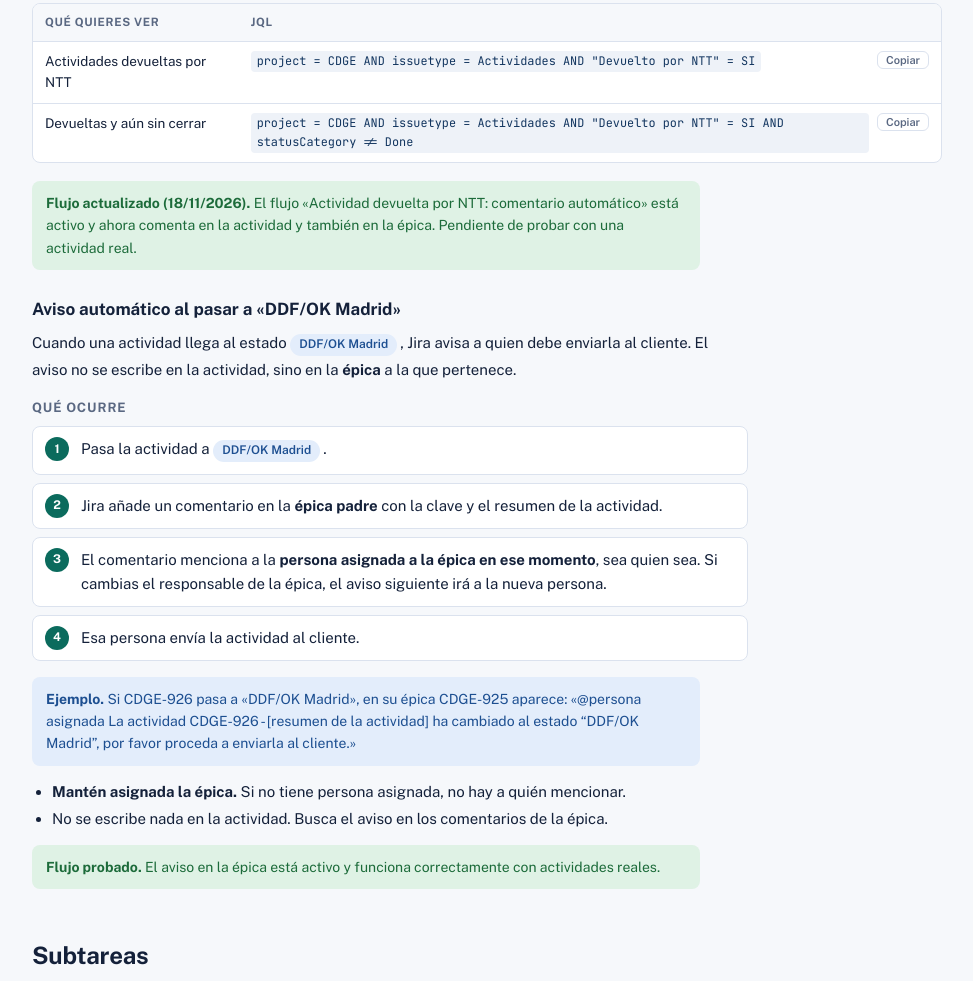
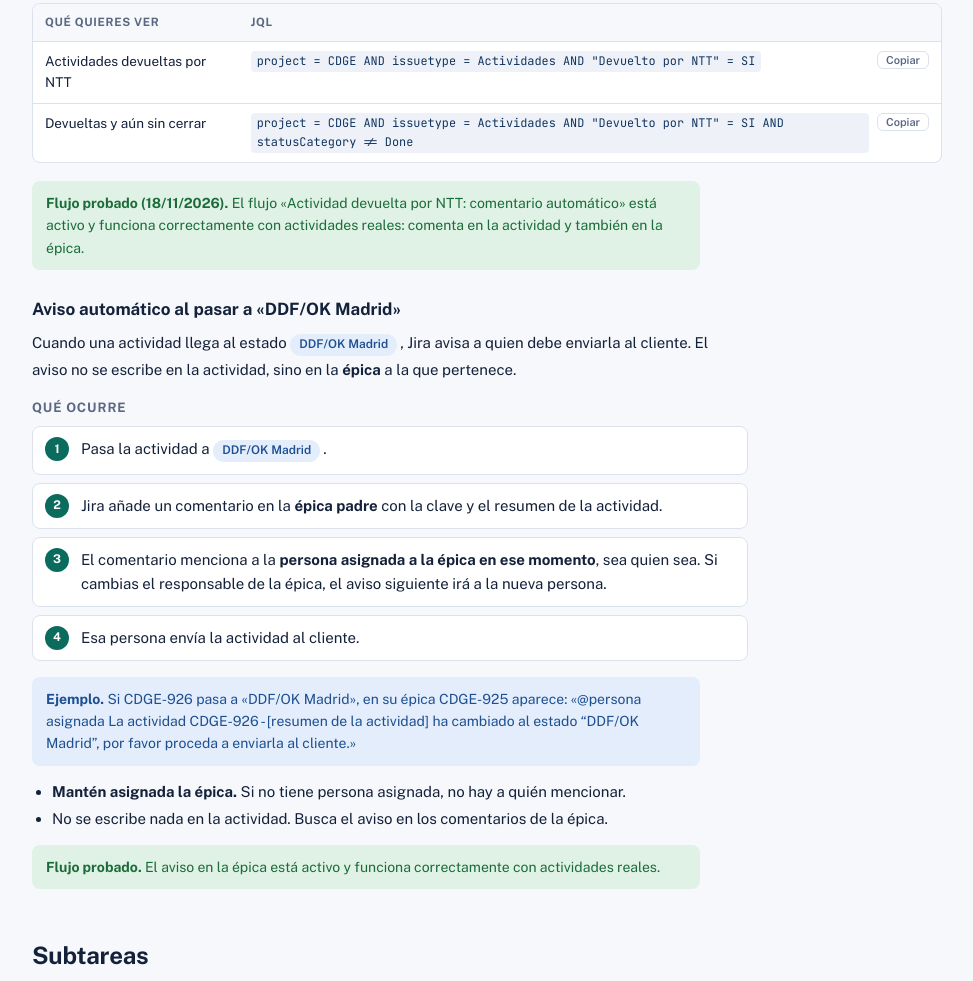
Before and after one commit to akescobarhiberus-rgb/manual-jira-cdge, a plain HTML site: page index.html in a window 1280 px wide. Shown: the part 7849-8830 px from the top of the page, without its empty margins (288-1261 px from the left). Drawn offline with nearby package versions, Linux system fonts and the light colour scheme.

Commit message:
Manual: regla devuelto por NTT probada

```diff
--- a/index.html
+++ b/index.html
@@ -316,7 +316,7 @@ nav.toc a{border:1px solid var(--line);border-radius:99px;padding:3px 10px;backg
 <tr><td>Actividades devueltas por NTT</td><td><div class="pat"><code>project = CDGE AND issuetype = Actividades AND "Devuelto por NTT" = SI</code><button class="cp" data-t='project = CDGE AND issuetype = Actividades AND "Devuelto por NTT" = SI'>Copiar</button></div></td></tr>
 <tr><td>Devueltas y aún sin cerrar</td><td><div class="pat"><code>project = CDGE AND issuetype = Actividades AND "Devuelto por NTT" = SI AND statusCategory != Done</code><button class="cp" data-t='project = CDGE AND issuetype = Actividades AND "Devuelto por NTT" = SI AND statusCategory != Done'>Copiar</button></div></td></tr>
 </tbody></table></div>
-<div class="note ok"><b>Flujo actualizado (18/11/2026).</b> El flujo «Actividad devuelta por NTT: comentario automático» está activo y ahora comenta en la actividad y también en la épica. Pendiente de probar con una actividad real.</div>
+<div class="note ok"><b>Flujo probado (18/11/2026).</b> El flujo «Actividad devuelta por NTT: comentario automático» está activo y funciona correctamente con actividades reales: comenta en la actividad y también en la épica.</div>
 <h3>Aviso automático al pasar a «DDF/OK Madrid»</h3>
 <p>Cuando una actividad llega al estado <span class="st prog">DDF/OK Madrid</span>, Jira avisa a quien debe enviarla al cliente. El aviso no se escribe en la actividad, sino en la <b>épica</b> a la que pertenece.</p>
 <h4>Qué ocurre</h4>
```
